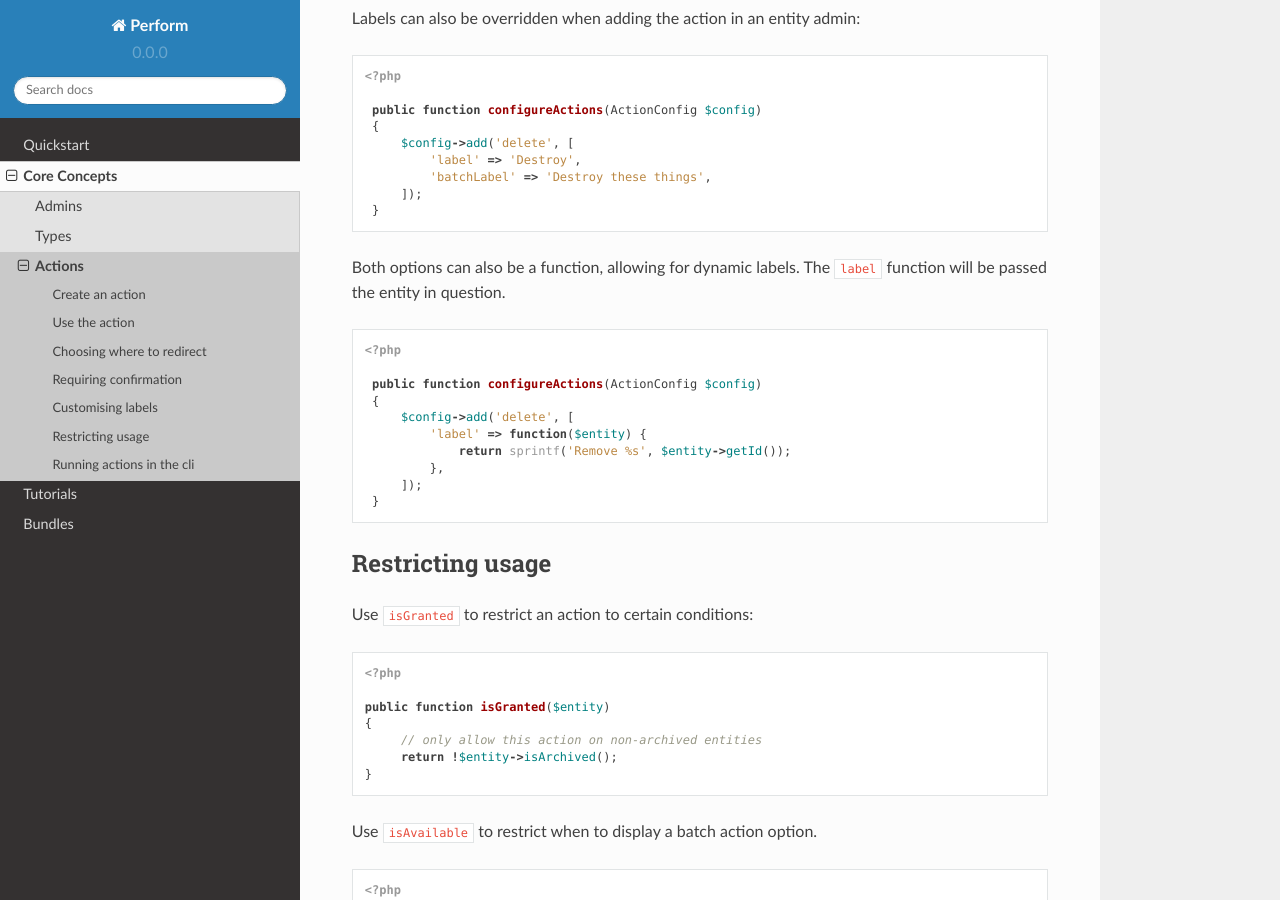
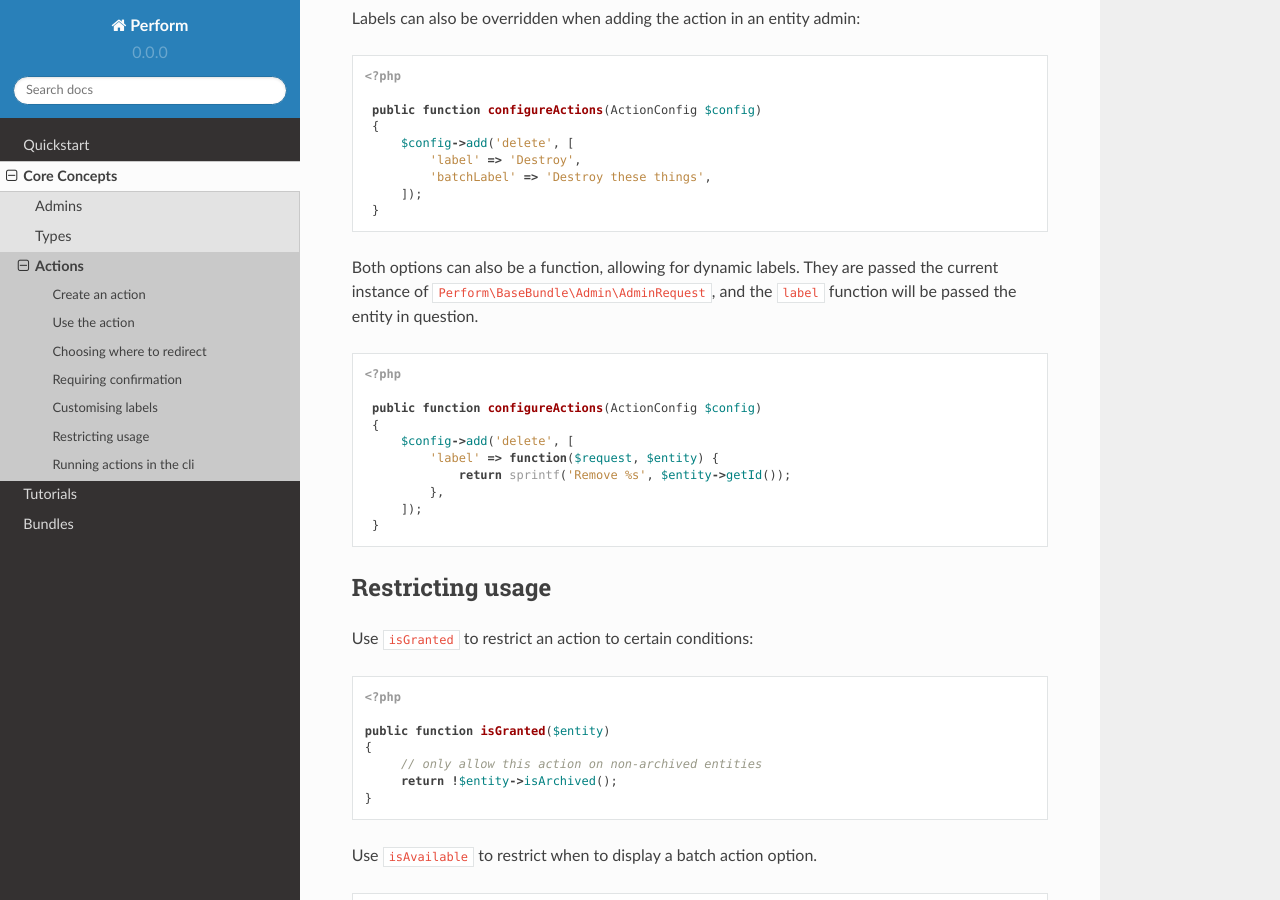
Before and after one commit to useperform/perform, a Sphinx documentation site: the page built from docs/core/actions.rst, in a window 1280 px wide and 900 px high, scrolled down 4244 px. Built offline with Sphinx 7.4.7 and the Read the Docs theme 2.0.0, drawn with Linux system fonts in a browser that asks for light colours; pages that are not in the unit, such as notebooks, are missing from menus.

Commit message:
docs: update action labelling to mention admin requests

```diff
--- a/docs/core/actions.rst
+++ b/docs/core/actions.rst
@@ -230,7 +230,9 @@ Labels can also be overridden when adding the action in an entity admin:
     }
 
 Both options can also be a function, allowing for dynamic labels.
-The ``label`` function will be passed the entity in question.
+They are passed the current instance of
+``Perform\BaseBundle\Admin\AdminRequest``, and the ``label`` function
+will be passed the entity in question.
 
 .. code-block:: php
 
@@ -239,7 +241,7 @@ The ``label`` function will be passed the entity in question.
     public function configureActions(ActionConfig $config)
     {
         $config->add('delete', [
-            'label' => function($entity) {
+            'label' => function($request, $entity) {
                 return sprintf('Remove %s', $entity->getId());
             },
         ]);
```
